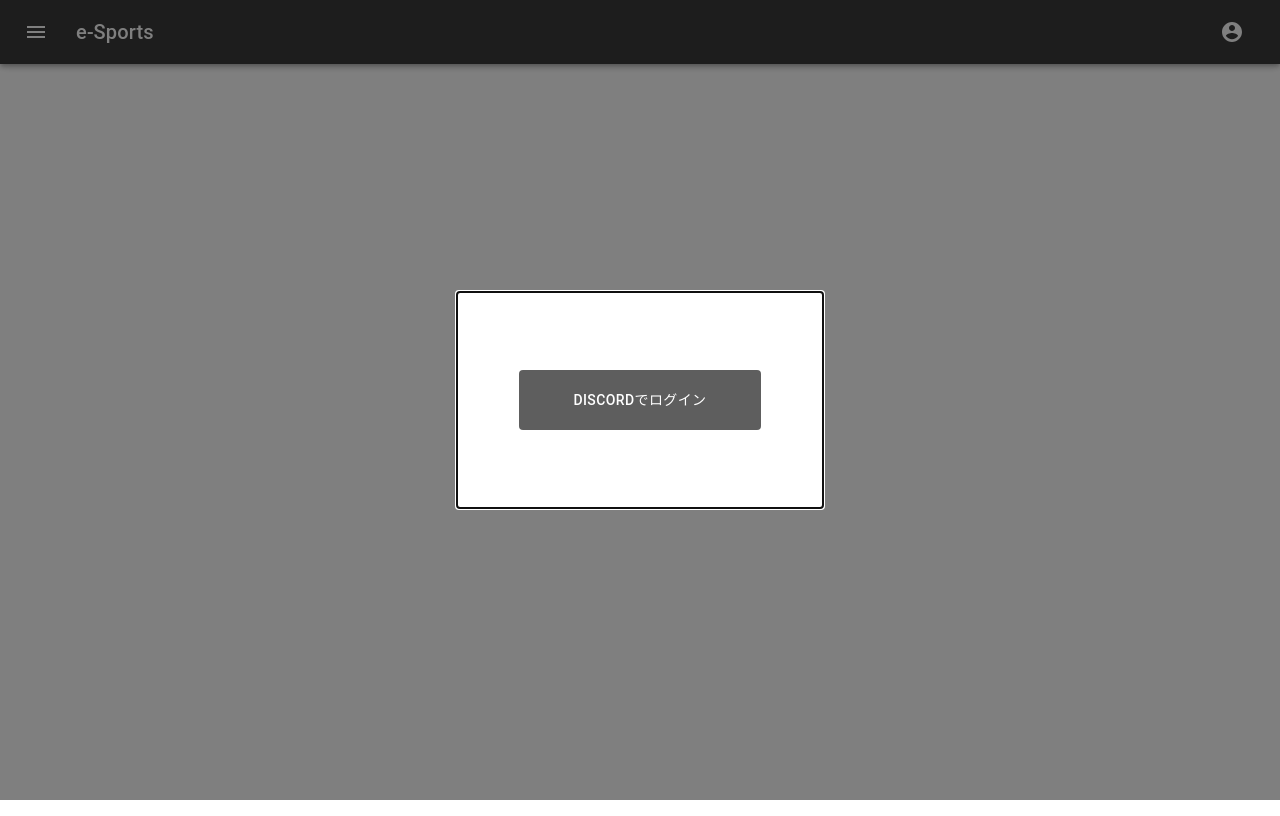
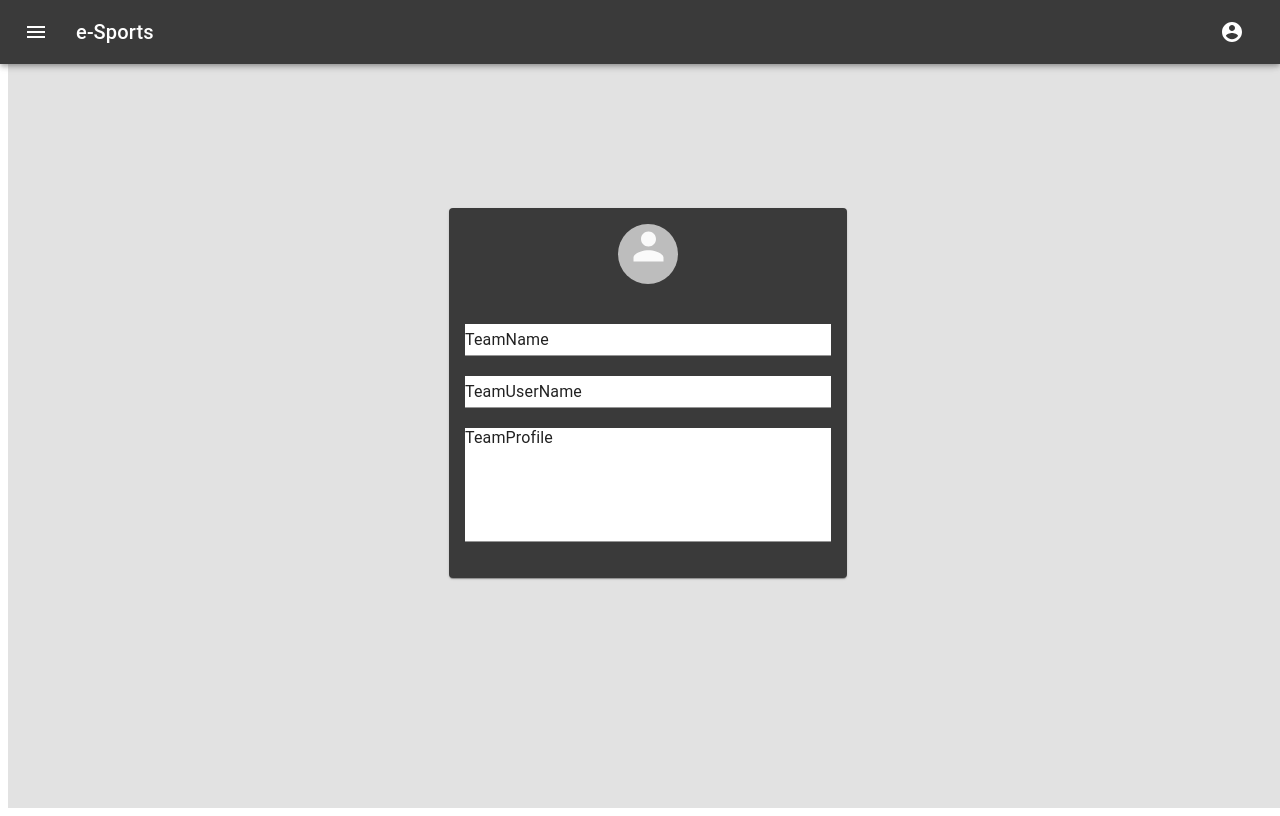
Before and after one commit to toliner/2222-hackathon, a React (Create React App) app in the folder frontend/: page /team/1 in a window 1280 px wide. Built offline with nearby package versions, Linux system fonts and the light colour scheme.

Commit message:
team-detail coding

```diff
--- a/frontend/src/components/pages/create-team.tsx
+++ b/frontend/src/components/pages/create-team.tsx
@@ -86,7 +86,7 @@
                     }}
                   />
                   <TextField
-                    defaultValue="Profile"
+                    defaultValue="TeamProfile"
                     multiline
                     rows="6"
                     InputProps={{
--- a/frontend/src/components/pages/team-detail.tsx
+++ b/frontend/src/components/pages/team-detail.tsx
@@ -1,63 +1,104 @@
 import React from "react";
-import { makeStyles, Theme, createStyles } from "@material-ui/core/styles";
-import Modal from "@material-ui/core/Modal";
-import Fade from "@material-ui/core/Fade";
-import { Button } from "@material-ui/core";
+import { createStyles, makeStyles, Theme } from "@material-ui/core/styles";
+import {
+  Avatar,
+  Button,
+  Grid,
+  Paper,
+  TextField,
+  Typography
+} from "@material-ui/core";
 
 const useStyles = makeStyles((theme: Theme) =>
   createStyles({
-    modal: {
-      display: "flex",
-      alignItems: "center",
-      justifyContent: "center"
+    root: {
+      flexGrow: 1,
+      backgroundColor: "rgba(226, 226, 226, 1)",
+      width: "100vw",
+      height: "100vh"
     },
     paper: {
-      backgroundColor: "#FFFFFF",
-      width: 366,
-      height: 216
+      padding: theme.spacing(2),
+      margin: "auto",
+      maxWidth: 366,
+      top: 200,
+      position: "relative",
+      backgroundColor: "rgba(58, 58, 58, 1)",
+      textAlign: "center"
     },
-    btn: {
-      backgroundColor: "#5E5E5E",
+    item: {
+      textAlign: "center",
+      width: "100%",
+      height: "100px"
+    },
+    img: {
+      margin: "auto",
+      display: "block",
+      width: 60,
+      height: 60
+    },
+    input: {
+      backgroundColor: "white",
       "&:hover": {
-        backgroundColor: "#5E5E5E"
+        backgroundColor: "white"
       },
-      width: 242,
-      height: 60,
-      position: "relative",
-      top: "36%",
-      margin: "auto",
-      display: "flex"
+      width: "100%",
+      marginBottom: 20,
+      padding: 0
     },
-    login: {
-      color: "#FFFFFF",
-      position: "relative",
-      top: "30%"
+    form: {
+      display: "grid"
+    },
+    btnColor: {
+      backgroundColor: "#48BB35",
+      color: "#FFFFFF"
     }
   })
 );
 
-export const TeamDetail = () => {
+export const TeamDetail: React.FC = () => {
   const classes = useStyles();
-  const [open, setOpen] = React.useState(true);
-
-  const handleClose = () => setOpen(false);
 
   return (
-    <div>
-      <Modal
-        className={classes.modal}
-        open={open}
-        onClose={handleClose}
-        closeAfterTransition
-      >
-        <Fade in={open}>
-          <div className={classes.paper}>
-            <Button className={classes.btn}>
-              <p className={classes.login}>Discordでログイン</p>
-            </Button>
-          </div>
-        </Fade>
-      </Modal>
+    <div className={classes.root}>
+      <Paper className={classes.paper}>
+        <Grid container spacing={2}>
+          <Grid item className={classes.item}>
+            <Avatar className={classes.img} />
+          </Grid>
+          <Grid item xs={12} sm container>
+            <Grid item xs container direction="column">
+              <Grid item xs>
+                <form noValidate className={classes.form}>
+                  <TextField
+                    defaultValue="TeamName"
+                    InputProps={{
+                      className: classes.input,
+                      readOnly: true
+                    }}
+                  />
+                  <TextField
+                    defaultValue="TeamUserName"
+                    InputProps={{
+                      className: classes.input,
+                      readOnly: true
+                    }}
+                  />
+                  <TextField
+                    defaultValue="TeamProfile"
+                    multiline
+                    rows="6"
+                    InputProps={{
+                      className: classes.input,
+                      readOnly: true
+                    }}
+                  />
+                </form>
+              </Grid>
+            </Grid>
+          </Grid>
+        </Grid>
+      </Paper>
     </div>
   );
 };
```
